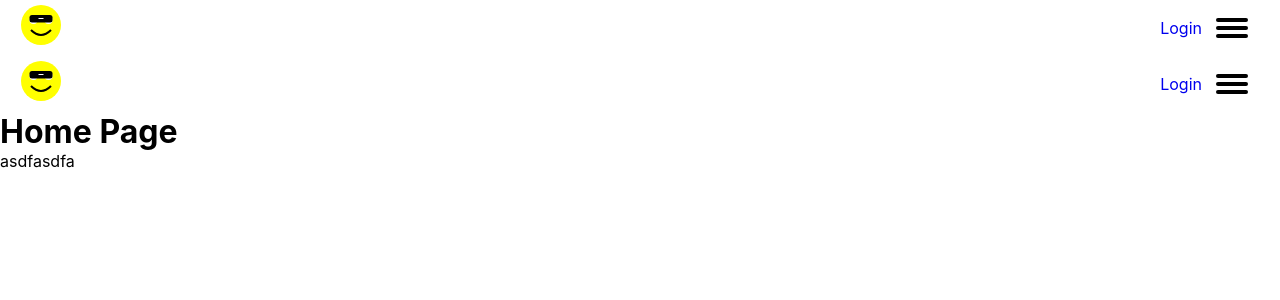
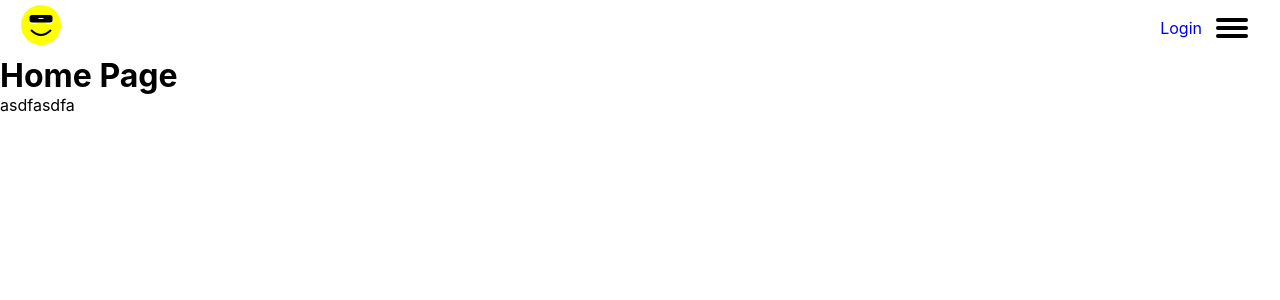
Before and after one commit to aidenjyoon/twitch-api-test, a React (Create React App) app in the folder client/: page / in a window 1280 px wide. Shown: the top 300 px of the page. Built offline with nearby package versions, Linux system fonts and the light colour scheme.

Commit message:
fixed duplicated navbar

```diff
--- a/client/src/pages/Home/Home.component.jsx
+++ b/client/src/pages/Home/Home.component.jsx
@@ -1,9 +1,6 @@
-import NavBar from "../../components/NavBar/NavBar.component";
-
 const Home = () => {
   return (
     <>
-      <NavBar />
       <h1>Home Page</h1>
       <p>asdfasdfa</p>
     </>
```
